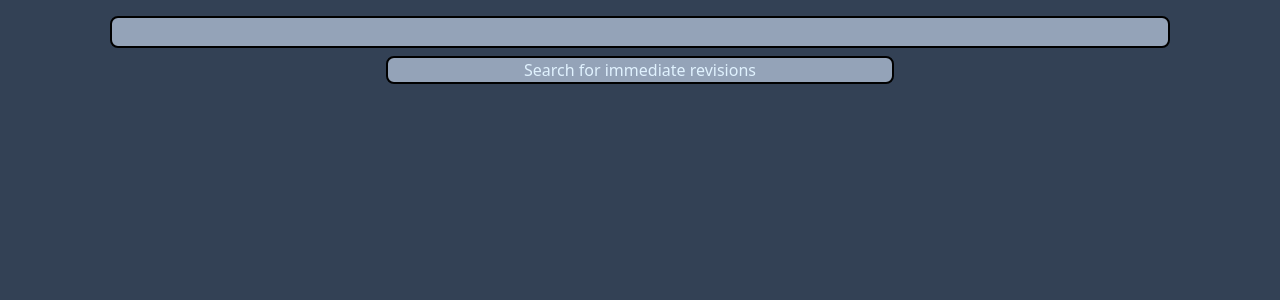
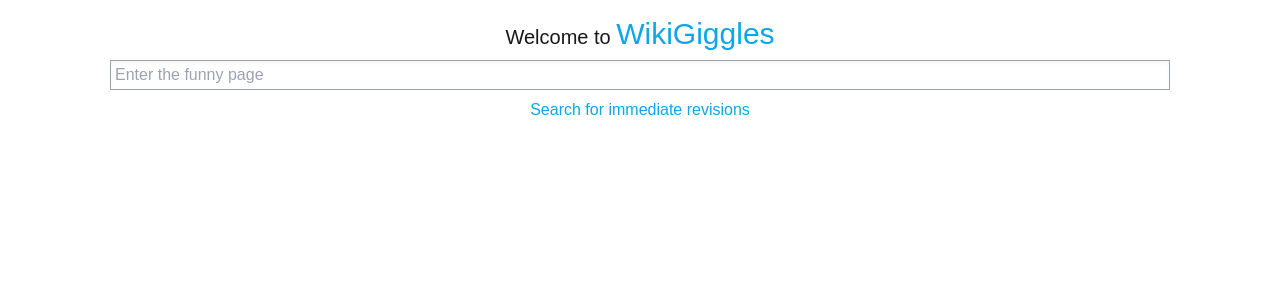
Before and after one commit to Joel-Singh/WikiGiggles, a Svelte app: page / in a window 1280 px wide. Shown: the top 300 px of the page. Built offline with nearby package versions, Linux system fonts and the light colour scheme.

Commit message:
Do more css

```diff
--- a/src/App.svelte
+++ b/src/App.svelte
@@ -10,15 +10,22 @@
 </script>
 
 <main class="h-full pt-3 flex flex-col items-center gap-2">
+  <h1 class="text-xl">
+    Welcome to <a href="./" class="text-sky-500 hover:underline text-3xl"
+      >WikiGiggles</a
+    >
+  </h1>
   <input
     bind:value={pageToSearch}
-    class="p-1 py-0.5 w-5/6 justify-self-center"
+    class="p-1 py-0.5 w-5/6 justify-self-center border-gray-400 border-solid border focus:border-sky-500 shadow-inner outline-0 transition-all"
     type="text"
+    placeholder="Enter the funny page"
   />
   <button
     on:click={searchForImmediateRevisions}
     type="button"
-    class="w-2/5 justify-self-center">Search for immediate revisions</button
+    class="w-2/5 justify-self-center text-sky-500 hover:underline"
+    >Search for immediate revisions</button
   >
 
   <div id="immediate-revisions">{immediateRevisions}</div>
--- a/src/app.css
+++ b/src/app.css
@@ -2,21 +2,10 @@
 @tailwind components;
 @tailwind utilities;
 
-button[type="button"], input {
-  @apply hover:bg-slate-200;
-  @apply bg-slate-400;
-
-  @apply hover:text-sky-800;
-  @apply text-sky-100;
-  @apply rounded-lg;
-  @apply border-solid;
-  @apply border-black;
-  @apply border-2;
+body {
+  font-family: sans-serif;
+  @apply p-1;
+  @apply bg-white;
+  @apply text-zinc-900;
+  @apply h-screen;
 }
-
-body {
-  @apply p-1;
-  @apply bg-slate-700;
-  @apply text-sky-500;
-  @apply h-screen
-}
```
